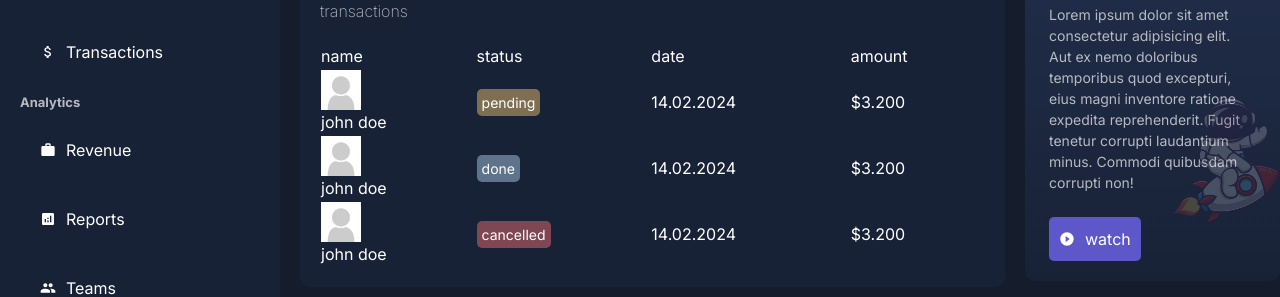
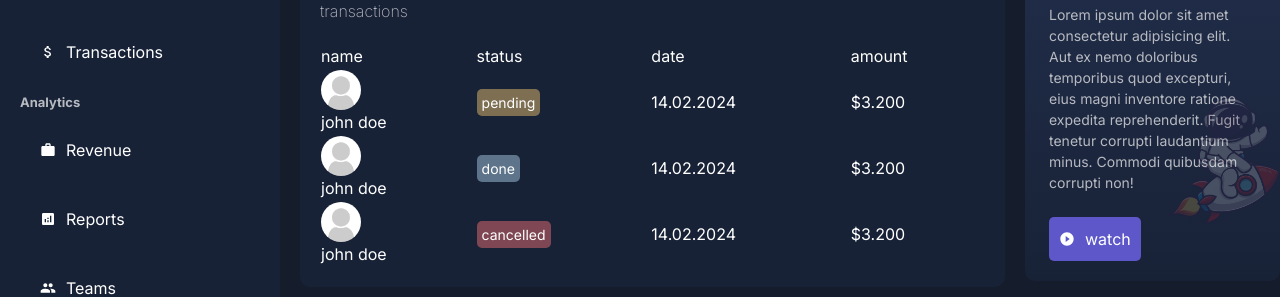
Before and after one commit to biniruu/admin-dashboard-nextjs14, a Next.js app: page /dashboard in a window 1280 px wide. Shown: the part 326-623 px from the top of the page. Built offline with nearby package versions, Linux system fonts and the light colour scheme.

Commit message:
feat: correct class name in transactions.module.css

```diff
--- a/src/components/transactions/transactions.module.css
+++ b/src/components/transactions/transactions.module.css
@@ -22,11 +22,11 @@
   align-items: center;
   display: flex;
   gap: 0.625rem;
+}
 
-  &-image {
-    border-radius: 50%;
-    object-fit: cover;
-  }
+.user-image {
+  border-radius: 50%;
+  object-fit: cover;
 }
 
 .status {
```
